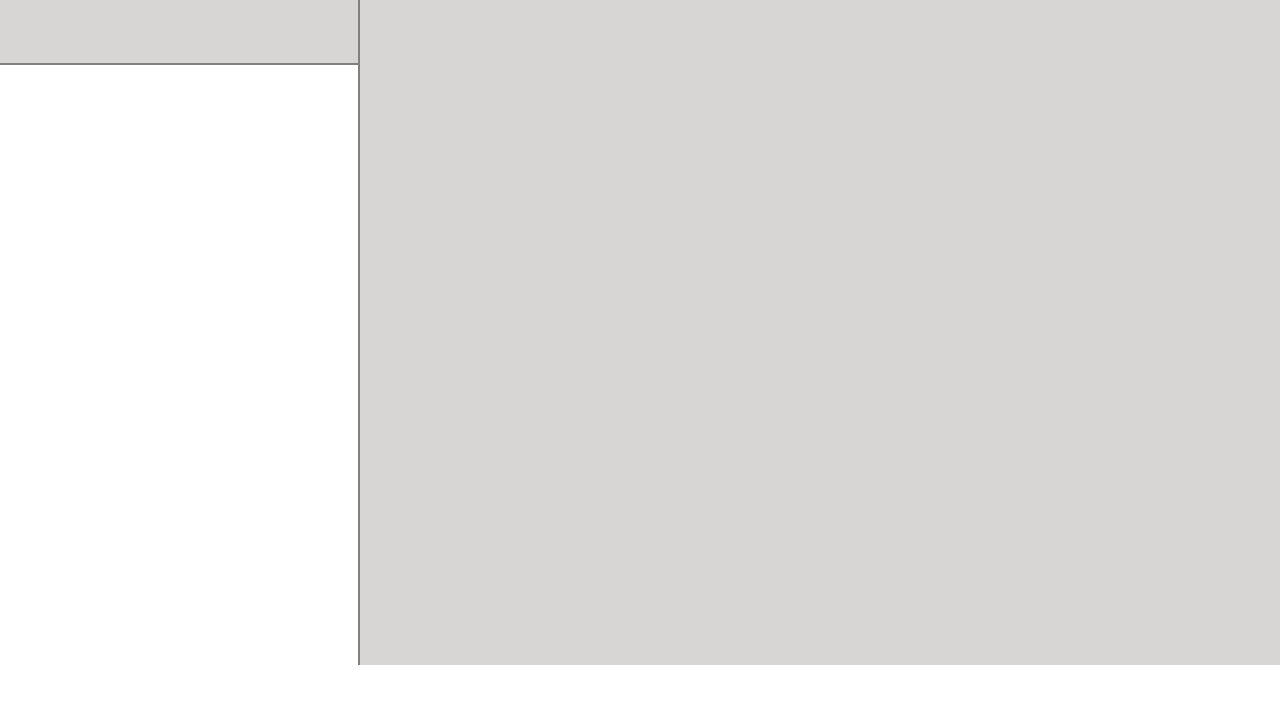
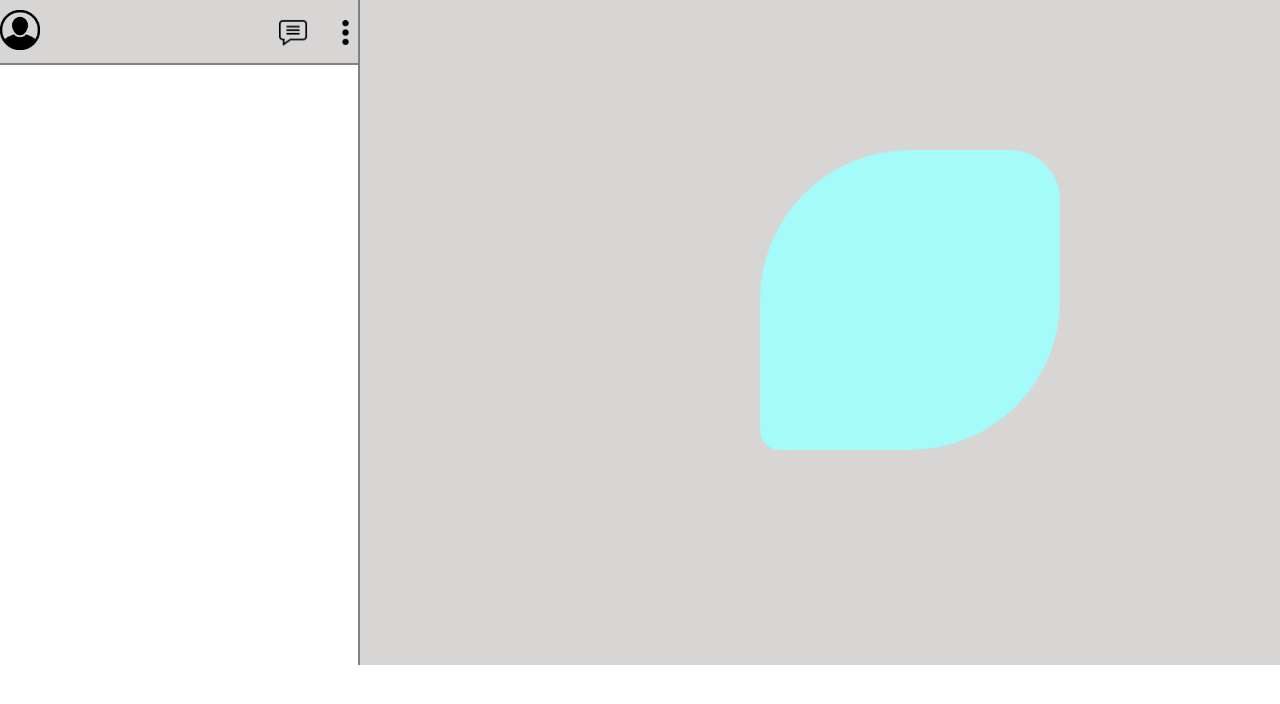
Before and after one commit to Vitor104/whatsappClone, a plain HTML site: page outrapagina/outra.html in a window 1280 px wide. Shown: the top 704 px of the page. Drawn offline with Linux system fonts and the light colour scheme.

Commit message:
organizando o menu

```diff
--- a/outrapagina/css/outra.css
+++ b/outrapagina/css/outra.css
@@ -8,7 +8,7 @@ body
     "aside main main";
     grid-template-columns: auto auto auto;
     grid-template-rows: auto auto auto;
-
+    overflow-x: hidden;
 }
 
 .menu
@@ -20,6 +20,41 @@ body
     border-right: 2px solid grey;
     border-bottom: 2px solid grey;
 }
+.menu img
+{
+    height: 40px;
+    width: 40px;
+    padding-top: 10px;
+}
+#opcoes
+{
+    float: right;
+    height: 25px;
+    width: 25px;
+    padding-top: 20px;
+    margin: 0px;
+}
+#conversa
+{
+    float: right;
+    height: 30px;
+    width: 30px;
+    padding-top: 18px;
+    padding-right: 25px;
+    margin: 0px;
+}
+#status
+{
+    height: 50px;
+    width: 50px;
+    float: right;
+}
+/*
+#comu
+{
+    float: right;
+}
+*/
 .conversa
 {
     grid-area: aside;
@@ -35,24 +70,17 @@ body
     width: 990px;
     height: 665px;
 }
-
-/*
-.menu
+.figura
 {
-    background-color: blue;
-    height: 55px;
-    width: 35%;
+    display: inline-block;
+    position: relative;
+    background-color: rgba(159, 255, 255, 0.88);
+    height: 300px;
+    width: 300px;
+    top: 150px;
+    left: 400px;
+    border-top-left-radius: 150px;
+    border-top-right-radius: 50px;
+    border-bottom-left-radius: 20px;
+    border-bottom-right-radius: 150px;
 }
-.conversa
-{
-    background-color: blue;
-    height: 650px;
-    width: 35%;
-}
-.principal
-{
-    background-color: black;
-    width: 35%;
-    height: 650px;
-}
-*/
--- a/outrapagina/outra.html
+++ b/outrapagina/outra.html
@@ -8,7 +8,13 @@
     <link rel="stylesheet" href="css/outra.css">
 </head>
 <body>
-    <header class="menu"></header>
+    <header class="menu">
+        <img src="../img/user.png" alt="Sua foto">
+        <a href=""><img id="opcoes" src="../img/opcoes.png" alt=""></a>
+        <a href=""><img id="conversa" src="../img/conversas.png" alt=""></a>
+
+        <!--<img id="comu" src="../img/comunidades.png" alt="Comunidades">-->
+    </header>
 
     <aside class="conversa"></aside>
 
```
Also changed, not shown: img/comunidades.png (added), img/conversas.png (added), img/opcoes.png (added), img/status.png (added), img/user.png (added).
